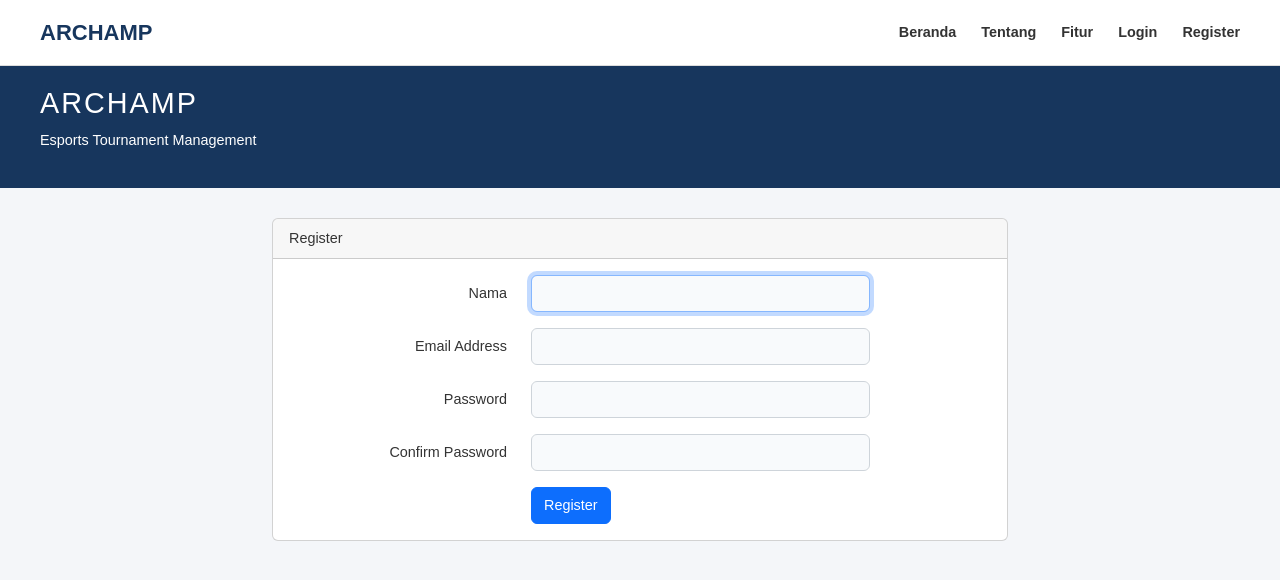
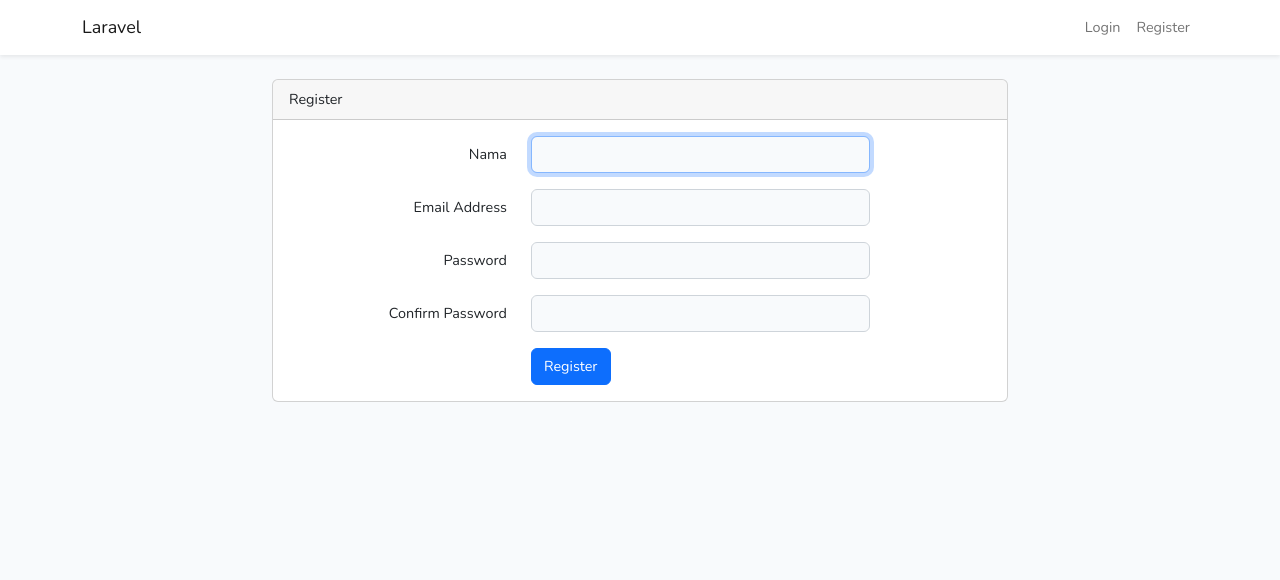
Before and after one commit to lealee67/projectuaspplw, a Laravel app: page /register in a window 1280 px wide. Shown: the top 580 px of the page. Run offline with Laravel 12, Linux system fonts and the light colour scheme; style sheets or scripts are compiled from the project's sources.

Commit message:
Revert "merge fitur/anggota-2"
This reverts commit 86d3fccae2467230b30ba39a14ce48d816a773ed, reversing
changes made to 092df1be6a890d2d21f812a212ff16ebb0c702d9.

```diff
--- a/resources/views/layouts/app.blade.php
+++ b/resources/views/layouts/app.blade.php
@@ -1,120 +1,80 @@
-
-<!DOCTYPE html>
+<!doctype html>
 <html lang="{{ str_replace('_', '-', app()->getLocale()) }}">
 <head>
     <meta charset="utf-8">
     <meta name="viewport" content="width=device-width, initial-scale=1">
 
+    <!-- CSRF Token -->
     <meta name="csrf-token" content="{{ csrf_token() }}">
 
-    <title>@yield('title', 'ARCHAMP')</title>
+    <title>{{ config('app.name', 'Laravel') }}</title>
 
+    <!-- Fonts -->
     <link rel="dns-prefetch" href="//fonts.bunny.net">
     <link href="https://fonts.bunny.net/css?family=Nunito" rel="stylesheet">
 
+    <!-- Scripts -->
     @vite(['resources/sass/app.scss', 'resources/js/app.js'])
+</head>
+<body>
+    <div id="app">
+        <nav class="navbar navbar-expand-md navbar-light bg-white shadow-sm">
+            <div class="container">
+                <a class="navbar-brand" href="{{ url('/') }}">
+                    {{ config('app.name', 'Laravel') }}
+                </a>
+                <button class="navbar-toggler" type="button" data-bs-toggle="collapse" data-bs-target="#navbarSupportedContent" aria-controls="navbarSupportedContent" aria-expanded="false" aria-label="{{ __('Toggle navigation') }}">
+                    <span class="navbar-toggler-icon"></span>
+                </button>
 
-    <style>
-        * {
-            box-sizing: border-box;
-        }
+                <div class="collapse navbar-collapse" id="navbarSupportedContent">
+                    <!-- Left Side Of Navbar -->
+                    <ul class="navbar-nav me-auto">
 
-        body {
-            margin: 0;
-            font-family: Arial, sans-serif;
-            background-color: #f4f6f9;
-            color: #333;
-        }
+                    </ul>
 
-        .archamp-nav {
-            display: flex;
-            justify-content: space-between;
-            align-items: center;
-            padding: 15px 40px;
-            background-color: white;
-            border-bottom: 1px solid #ddd;
-        }
-
-        .archamp-nav .logo {
-            font-size: 22px;
-            font-weight: bold;
-            color: #17365D;
-            text-decoration: none;
-        }
-
-        .archamp-nav .menu {
-            display: flex;
-            align-items: center;
-            gap: 25px;
-        }
-
-        .archamp-nav a {
-            text-decoration: none;
-            color: #333;
-            font-weight: bold;
-        }
-
-        .archamp-nav a:hover {
-            color: #F4B942;
-        }
-
-        .archamp-header {
-            background-color: #17365D;
-            color: white;
-            padding: 20px 40px;
-        }
-
-        .archamp-header h2 {
-            letter-spacing: 2px;
-        }
-
-        .archamp-main {
-            padding: 30px 40px;
-        }
-    </style>
-</head>
-
-<body>
-
-    <div id="app">
-
-        <nav class="archamp-nav">
-            <a href="{{ url('/') }}" class="logo">ARCHAMP</a>
-
-            <div class="menu">
-                <a href="{{ url('/') }}">Beranda</a>
-                <a href="{{ url('/#tentang') }}">Tentang</a>
-                <a href="{{ url('/#fitur') }}">Fitur</a>
-
+                    <!-- Right Side Of Navbar -->
+                    <ul class="navbar-nav ms-auto">
+                        <!-- Authentication Links -->
                         @guest
                             @if (Route::has('login'))
-                        <a href="{{ route('login') }}">Login</a>
+                                <li class="nav-item">
+                                    <a class="nav-link" href="{{ route('login') }}">{{ __('Login') }}</a>
+                                </li>
                             @endif
 
                             @if (Route::has('register'))
-                        <a href="{{ route('register') }}">Register</a>
+                                <li class="nav-item">
+                                    <a class="nav-link" href="{{ route('register') }}">{{ __('Register') }}</a>
+                                </li>
                             @endif
                         @else
-                    <span>{{ Auth::user()->nama }}</span>
+                            <li class="nav-item dropdown">
+                                <a id="navbarDropdown" class="nav-link dropdown-toggle" href="#" role="button" data-bs-toggle="dropdown" aria-haspopup="true" aria-expanded="false" v-pre>
+                                    {{ Auth::user()->nama }}
+                                </a>
 
-                    <form action="{{ route('logout') }}" method="POST">
+                                <div class="dropdown-menu dropdown-menu-end" aria-labelledby="navbarDropdown">
+                                    <a class="dropdown-item" href="{{ route('logout') }}"
+                                       onclick="event.preventDefault();
+                                                     document.getElementById('logout-form').submit();">
+                                        {{ __('Logout') }}
+                                    </a>
+
+                                    <form id="logout-form" action="{{ route('logout') }}" method="POST" class="d-none">
                                         @csrf
-                        <button type="submit">Logout</button>
                                     </form>
+                                </div>
+                            </li>
                         @endguest
+                    </ul>
+                </div>
             </div>
         </nav>
 
-        <header class="archamp-header">
-            <h2>ARCHAMP</h2>
-            <p>Esports Tournament Management</p>
-        </header>
-
-        <main class="archamp-main">
+        <main class="py-4">
             @yield('content')
         </main>
-
     </div>
-
 </body>
 </html>
```
Also changed, not shown: app/Http/Controllers/KategoriKompetisiController.php (deleted, +0 -36 lines), app/Models/KategoriKompetisi.php (+15 -33 lines), resources/views/guest/home.blade.php (deleted, +0 -66 lines), database/migrations/2026_11_25_111000_create_kategori_kompetisi_table.php. Lines whose indentation alone changed are shown as unchanged.
